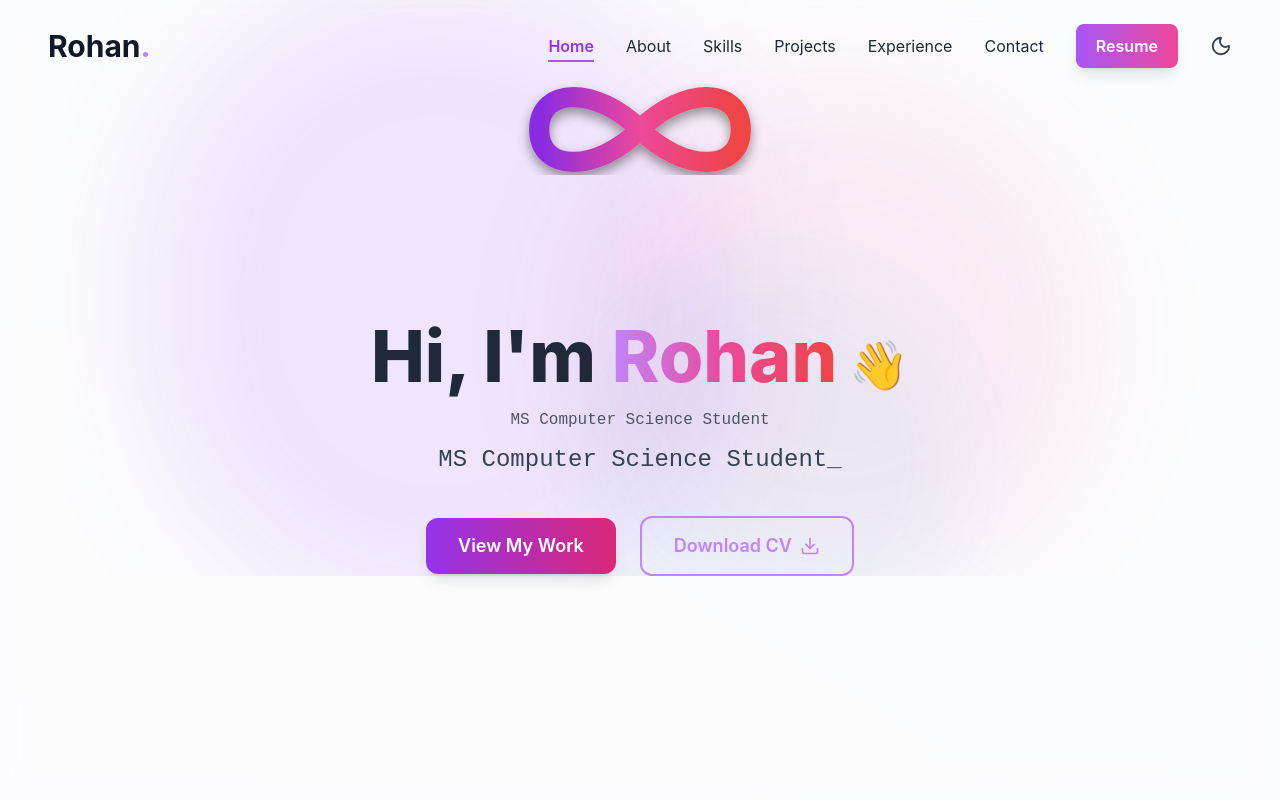
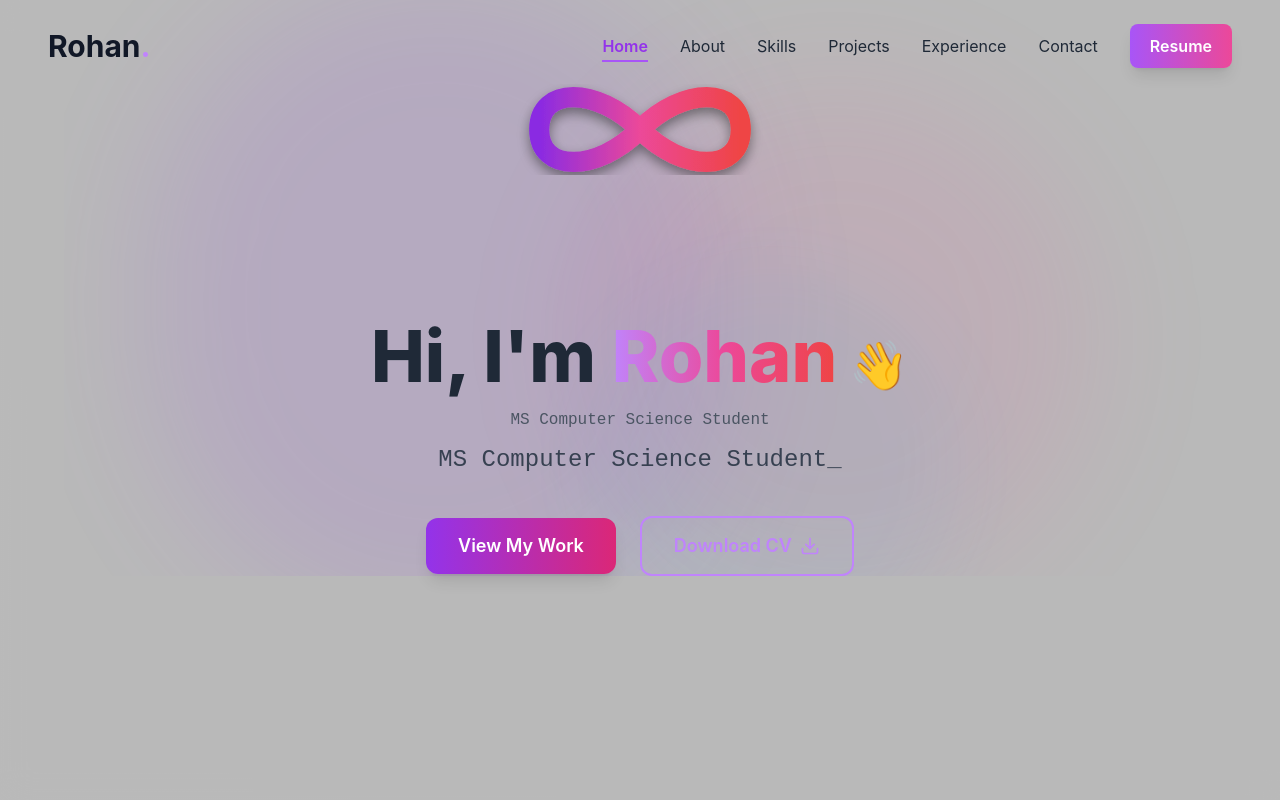
Before and after one commit to RohanMukka/portfolio, a React (Vite) app: page / in a window 1280 px wide. Shown: the top 800 px of the page. Built offline with nearby package versions, Linux system fonts and the light colour scheme.

Commit message:
Remove light theme toggle

```diff
--- a/App.tsx
+++ b/App.tsx
@@ -15,7 +15,6 @@ import Footer from './components/common/Footer';
 const App: React.FC = () => {
   const [isLoading, setIsLoading] = useState(true);
   const [activeSection, setActiveSection] = useState('home');
-  const [isDark, setIsDark] = useState(false);
 
   const homeRef = useRef<HTMLElement | null>(null);
   const aboutRef = useRef<HTMLElement | null>(null);
@@ -77,17 +76,13 @@ const App: React.FC = () => {
     // eslint-disable-next-line react-hooks/exhaustive-deps
   }, [isLoading]); // Re-run when isLoading changes to attach observer after preloader
 
+  // Force dark theme on mount
   useEffect(() => {
     if (typeof document !== 'undefined') {
-      if (isDark) {
-        document.body.classList.add('dark');
-        document.body.classList.remove('light');
-      } else {
-        document.body.classList.add('light');
-        document.body.classList.remove('dark');
-      }
+      document.body.classList.add('dark');
+      document.body.classList.remove('light');
     }
-  }, [isDark]);
+  }, []);
 
   const scrollToSection = (id: string) => {
     const sectionRef = sectionRefs[id];
@@ -106,7 +101,6 @@ const App: React.FC = () => {
     }
   };
 
-  const toggleTheme = () => setIsDark(prev => !prev);
 
   if (isLoading && typeof window !== 'undefined') { // Ensure window check for SSR safety, though not strictly needed for CSR
     return <Preloader onLoaded={handlePreloaderLoaded} />;
@@ -116,11 +110,8 @@ const App: React.FC = () => {
     <div className="min-h-screen text-inherit selection:bg-purple-500 selection:text-white">
       <Navbar
         currentSection={activeSection}
-
         personalData={{name: personalData.name, resumeUrl: personalData.resumeUrl}}
         scrollToSection={scrollToSection}
-        toggleTheme={toggleTheme}
-        isDark={isDark}
       />
 
       <main>
--- a/components/common/Navbar.tsx
+++ b/components/common/Navbar.tsx
@@ -1,13 +1,13 @@
 
 import React, { useState, useEffect } from 'react';
 import { motion, AnimatePresence } from 'framer-motion';
-import { Menu, X, Sun, Moon } from 'lucide-react';
+import { Menu, X } from 'lucide-react';
 import { NavbarProps } from '../../types';
 
 const NAV_ITEMS = ["Home", "About", "Skills", "Projects", "Experience", "Contact"];
 
 
-const Navbar: React.FC<NavbarProps> = ({ currentSection, personalData, scrollToSection, toggleTheme, isDark }) => {
+const Navbar: React.FC<NavbarProps> = ({ currentSection, personalData, scrollToSection }) => {
   const [isOpen, setIsOpen] = useState(false);
   const [scrolled, setScrolled] = useState(false);
 
@@ -77,14 +77,6 @@ const Navbar: React.FC<NavbarProps> = ({ currentSection, personalData, scrollToS
           >
             Resume
           </motion.a>
-          <button
-            onClick={toggleTheme}
-            className="text-gray-700 dark:text-gray-300 hover:text-yellow-600 dark:hover:text-yellow-400 transition-colors"
-            aria-label="Toggle theme"
-            data-cursor-hover-link
-          >
-            {isDark ? <Sun size={22} /> : <Moon size={22} />}
-          </button>
         </div>
 
         <div className="md:hidden">
@@ -127,14 +119,6 @@ const Navbar: React.FC<NavbarProps> = ({ currentSection, personalData, scrollToS
               >
                 Resume
               </motion.a>
-              <button
-                onClick={toggleTheme}
-                className="text-gray-700 dark:text-gray-300 hover:text-yellow-600 dark:hover:text-yellow-400 transition-colors"
-                aria-label="Toggle theme"
-                data-cursor-hover-link
-              >
-                {isDark ? <Sun size={24} /> : <Moon size={24} />}
-              </button>
             </div>
           </motion.div>
         )}
--- a/types.ts
+++ b/types.ts
@@ -80,8 +80,6 @@ export interface NavbarProps {
   currentSection: string;
   personalData: Pick<PersonalData, 'name' | 'resumeUrl'>;
   scrollToSection: (id: string) => void;
-  toggleTheme: () => void;
-  isDark: boolean;
 }
 
 export interface HeroProps {
```
